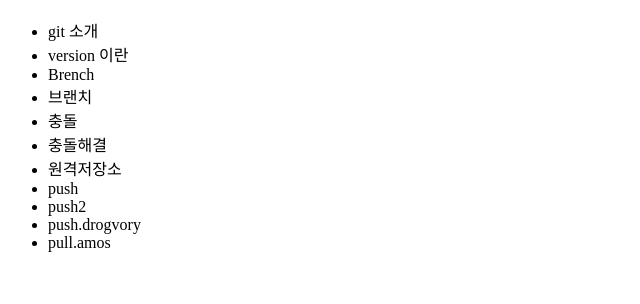
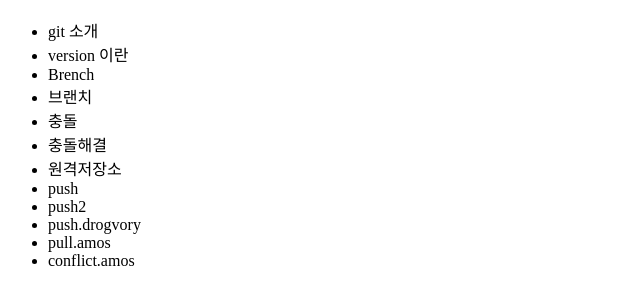
Before and after one commit to drogvory/testgit, a plain HTML site: page index.html in a window 1280 px wide. Shown: the part 48-352 px from the top of the page, without its empty margins (0-640 px from the left). Drawn offline with Linux system fonts and the light colour scheme.

Commit message:
add conflict.amos

```diff
--- a/index.html
+++ b/index.html
@@ -19,6 +19,7 @@
 			<li>push2</li>
 			<li>push.drogvory</li>
 			<li>pull.amos</li>
+			<li>conflict.amos</li>
 		</ul>
 	</body>
 </html>
```
